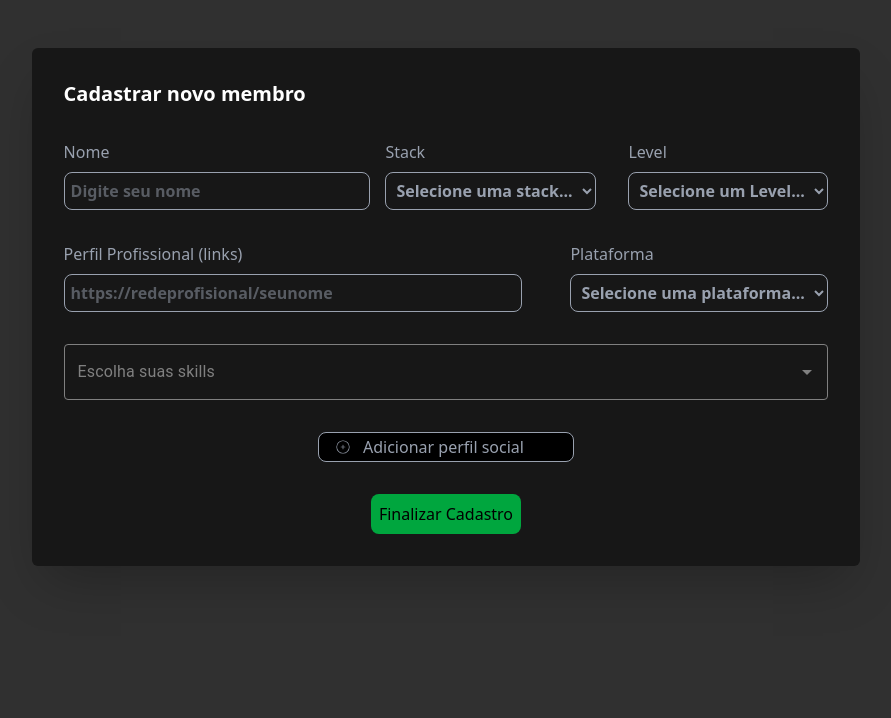
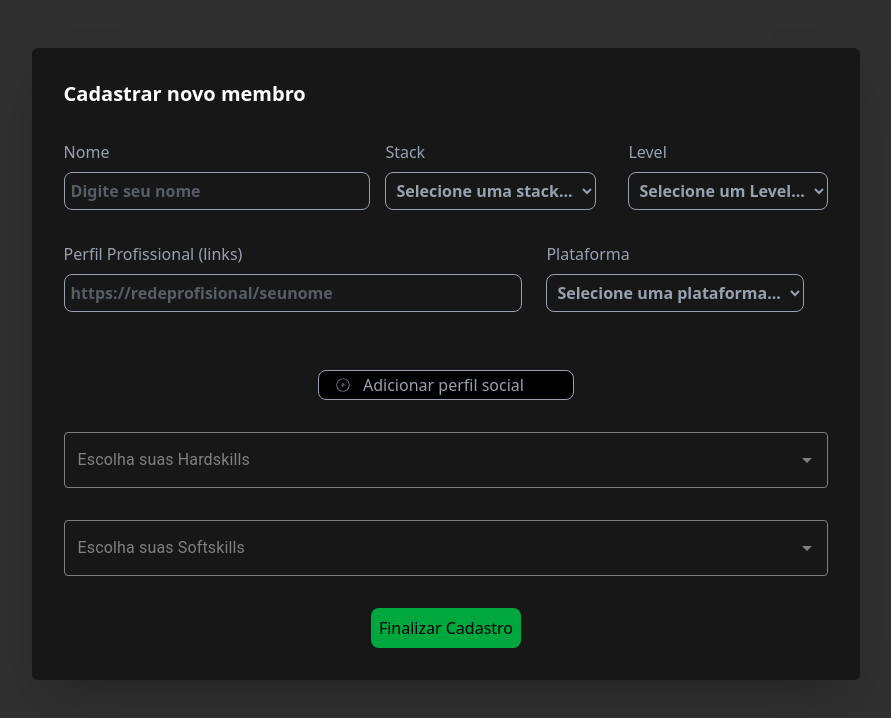
Before and after one commit to Projeto-FrontEnd-Fusion/team-project-management, a React (Vite) app: page / in a window 1280 px wide. Shown: the top 718 px of the page, without its empty margins (194-1085 px from the left). Built offline with nearby package versions, Linux system fonts and the light colour scheme.

Commit message:
feat: add AutocompleteSkills component

```diff
--- /dev/null
+++ b/src/components/AutocompleteSkills/Autocomplete.tsx
@@ -0,0 +1,62 @@
+import { Controller, useFormContext } from "react-hook-form";
+import { Autocomplete, Chip, TextField } from "@mui/material";
+import { Skill } from "../../hooks/useSkillsHandle";
+
+interface AutocompleteSkillsProps {
+  name: string;
+  label: string;
+  skills: Skill[];
+}
+
+const AutocompleteSkills = ( {name, label, skills} : AutocompleteSkillsProps ) => {
+
+  const { control, formState: { errors } } = useFormContext();
+
+  return(
+    <Controller
+      name={name}
+      control={control}
+      render={({ field }) => (
+        <Autocomplete
+          multiple
+          options={skills}
+          getOptionLabel={(option) => option.name}
+          value={skills.filter(skill => (field.value || []).includes(skill.id))}
+          onChange={(_, value) => field.onChange(value.map((v) => v.id))}
+          renderInput={(params) => (
+            <TextField
+              {...params}
+              label={`Escolha suas ${label}`}
+              error={!!errors.skills}
+              helperText={errors.skills ? "Escolha uma opção válida!" : ""}
+              sx={{
+                "& .MuiInputBase-input, & .MuiInputLabel-root, & .MuiSvgIcon-root, & .MuiOutlinedInput-root fieldset, & .MuiInputLabel-root.Mui-focused": {
+                  color: "gray",
+                  borderColor: "gray",
+                },
+                "& .MuiOutlinedInput-root:hover fieldset, & .MuiOutlinedInput-root.Mui-focused fieldset": {
+                  borderColor: "gray",
+                }
+              }}
+            />
+          )}
+          renderTags={(value, getTagProps) =>
+            value.map((option, index) => (
+              <Chip
+                label={option.name}
+                sx={{
+                  backgroundColor: "#333333",
+                  color: "#16a34a",
+                  fontWeight: "bold",
+                }}
+                {...getTagProps({index})}
+              />
+            ))
+          }
+        />
+      )}
+    />
+  )
+};
+
+export default AutocompleteSkills;
--- a/src/components/Form/Form.tsx
+++ b/src/components/Form/Form.tsx
@@ -1,4 +1,4 @@
-import { useForm, FormProvider, useFieldArray, Controller } from "react-hook-form";
+import { useForm, FormProvider, useFieldArray } from "react-hook-form";
 import { zodResolver } from "@hookform/resolvers/zod";
 import { formMemberSchema, formMemberData } from "../../schema/schemaFormValidation";
 import { validStack, validLevel } from "../../types/formOptions";
@@ -6,11 +6,11 @@ import Input from "../Input/Input";
 import Select from "../Select/Select";
 import ProfessionalProfileField from "../ProfessionalProfileField/ProfessionalProfileField";
 import { CiCirclePlus } from "react-icons/ci";
-import { Autocomplete, Chip, TextField } from "@mui/material";
 import useSkillsHandler from "../../hooks/useSkillsHandle";
+import AutocompleteSkills from "../AutocompleteSkills/Autocomplete";
 
 const Form = () => {
-  const { skills } = useSkillsHandler();
+  const { hardSkills, softSkills } = useSkillsHandler();
 
   const methods = useForm<formMemberData>({
     mode: "all",
@@ -21,7 +21,8 @@ const Form = () => {
         url: "",
         platform: "",
       }],
-      skills: []
+      hardSkills: [],
+      softSkills: [],
     }
   });
 
@@ -39,7 +40,7 @@ const Form = () => {
   return(
     <FormProvider {...methods}>
       <form onSubmit={methods.handleSubmit(handleSubmitForm)} className="flex flex-col gap-8">
-        <div className="flex items-center justify-between">
+        <div className="flex items-start justify-between">
           <div className="w-[40%]">
             <Input
               id="name"
@@ -75,45 +76,6 @@ const Form = () => {
           />
         ))}
 
-        <Controller
-          name="skills"
-          control={control}
-          render={({ field }) => (
-            <Autocomplete
-              multiple
-              options={skills}
-              getOptionLabel={(option) => option.name}
-              value={skills.filter(skill => (field.value || []).includes(skill.id))}
-              onChange={(_, value) => field.onChange(value.map((v) => v.id))}
-              renderInput={(params) => (
-                <TextField
-                  {...params}
-                  label="Escolha suas skills"
-                  error={!!errors.skills}
-                  helperText={errors.skills ? "Escolha uma opção válida!" : ""}
-                  sx={{
-                    "& .MuiInputBase-input, & .MuiInputLabel-root, & .MuiSvgIcon-root, & .MuiOutlinedInput-root fieldset": {
-                      color: "gray",
-                      borderColor: "gray",
-                    },
-                    "& .MuiOutlinedInput-root:hover fieldset, & .MuiOutlinedInput-root.Mui-focused fieldset": {
-                      borderColor: "gray",
-                    }
-                  }}
-                />
-              )}
-              renderTags={(value, getTagProps) =>
-                value.map((option, index) => (
-                  <Chip
-                    label={option.name}
-                    {...getTagProps({index})}
-                  />
-                ))
-              }
-            />
-          )}
-        />
-
         <div className="flex justify-center">
           <button
             type="button"
@@ -126,6 +88,18 @@ const Form = () => {
             <CiCirclePlus /> Adicionar perfil social
           </button>
         </div>
+
+        <AutocompleteSkills
+          name="hardSkills"
+          label="Hardskills"
+          skills={hardSkills}
+        />
+
+        <AutocompleteSkills
+          name="softSkills"
+          label="Softskills"
+          skills={softSkills}
+        />
 
         <div className="flex justify-center">
           <button
--- a/src/components/ProfessionalProfileField/ProfessionalProfileField.tsx
+++ b/src/components/ProfessionalProfileField/ProfessionalProfileField.tsx
@@ -63,11 +63,13 @@ const ProfessionalProfileField = ({
         )}
       </div>
 
-      {index > 0 && (
-        <button type="button" className="hover:cursor-pointer" onClick={() => remove(index)}>
-          <IoIosCloseCircle  className="text-red-600 text-2xl"/>
-        </button>
-      )}
+      <div className="h-24 flex items-center justify-center">
+        {index > 0 && (
+          <button type="button" className="hover:cursor-pointer" onClick={() => remove(index)}>
+            <IoIosCloseCircle  className="text-red-600 text-2xl"/>
+          </button>
+        )}
+      </div>
     </div>
   );
 };
--- a/src/hooks/useSkillsHandle.ts
+++ b/src/hooks/useSkillsHandle.ts
@@ -1,15 +1,15 @@
 import { useEffect, useState } from "react";
 
-type Skill = {
+export interface Skill {
   id: string;
   name: string;
 };
 
 const useSkillsHandler = () => {
-  const [skills, setSkills] = useState<Skill[]>([]);
+  const [hardSkills, setHardSkills] = useState<Skill[]>([]);
   const [softSkills, setSoftSkills] = useState<Skill[]>([]);
 
-  const fetchSkills = async (): Promise<Skill[]> => {
+  const fetchHardSkills = async (): Promise<Skill[]> => {
     return new Promise((resolve) => {
       setTimeout(() => {
         resolve([
@@ -34,11 +34,11 @@ const useSkillsHandler = () => {
   };
 
   useEffect(() => {
-    fetchSkills().then((data) => setSkills(data));
+    fetchHardSkills().then((data) => setHardSkills(data));
     fetchSoftSkills().then((data) => setSoftSkills(data));
   }, []);
 
-  return { skills, softSkills };
+  return { hardSkills, softSkills };
 };
 
 export default useSkillsHandler;
--- a/src/schema/schemaFormValidation.ts
+++ b/src/schema/schemaFormValidation.ts
@@ -15,7 +15,8 @@ export const formMemberSchema = z.object({
         platform: z.string().nonempty("Por favor, selecione uma plataforma válida"),
       })
   ),
-  skills: z.array(z.string()), // Agora validamos um objeto Skill
+  hardSkills: z.array(z.string()),
+  softSkills: z.array(z.string()),
 });
 
 export type formMemberData = z.infer<typeof formMemberSchema>;
```
